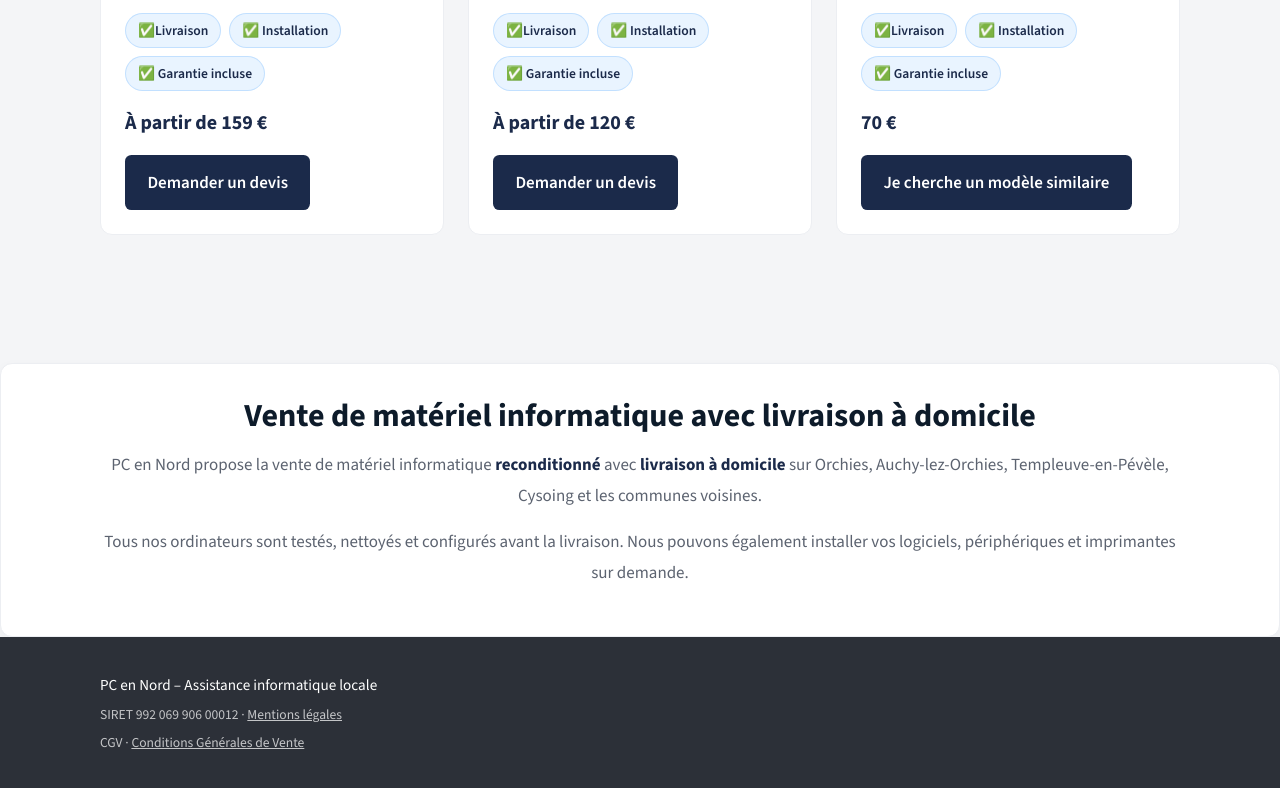
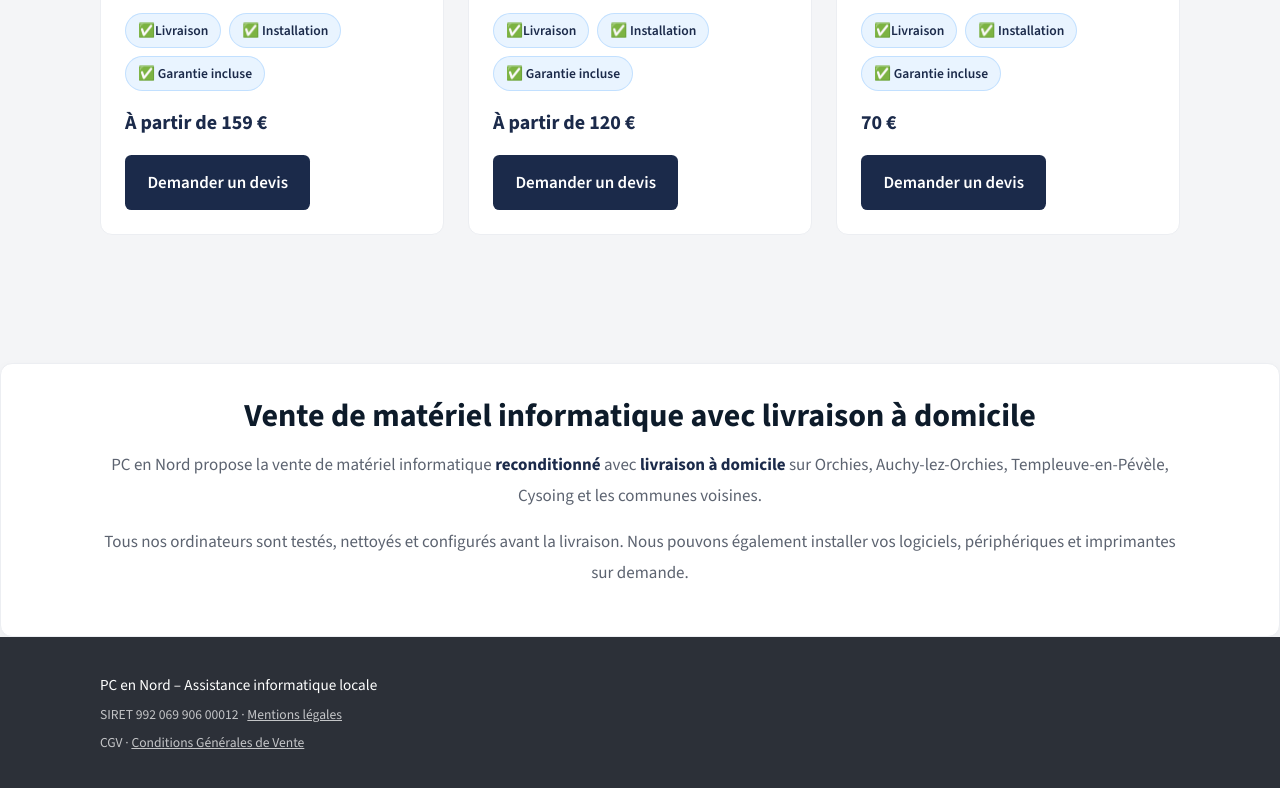
Before and after one commit to AdmPcEnNord/pc_en_nord_site, a plain HTML site: page produits.html in a window 1280 px wide. Shown: the part 850-1638 px from the top of the page. Drawn offline with nearby package versions, Linux system fonts and the light colour scheme.

Commit message:
Mise à jours des article de la page produits.html

```diff
--- a/produits.html
+++ b/produits.html
@@ -121,7 +121,7 @@
                         </p>
 
                         <a href="contact.html" class="btn">
-                            Je cherche un modèle similaire
+                            Demander un devis
                         </a>
                     </div>
                 </article>
```
